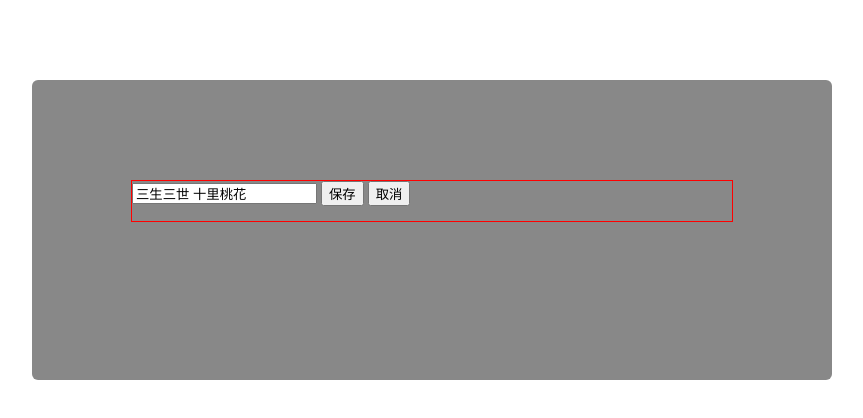
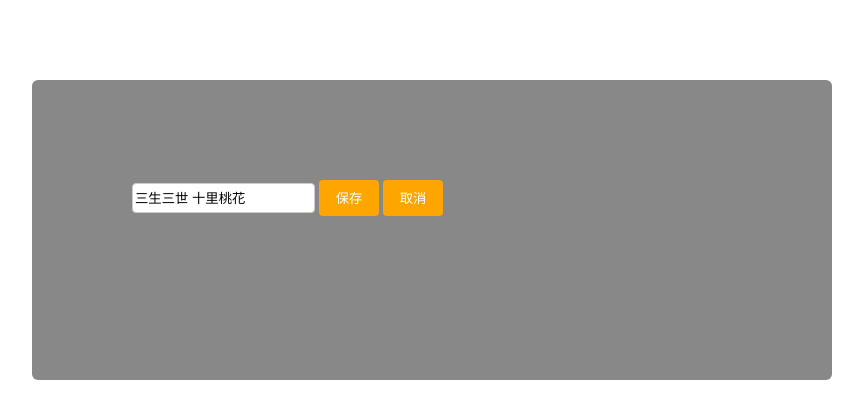
Before and after one commit to leogyy/javascript, a plain HTML site: page 效果开发/2.js即时改变页面内容.html in a window 1280 px wide. Both pictures are taken after a click on the button 826 px from the left and 195 px from the top of the page. Shown: the whole page, without its empty margins (208-1071 px from the left). Drawn offline with Linux system fonts and the light colour scheme.

Commit message:
美化代码

```diff
--- a/效果开发/2.js即时改变页面内容.html
+++ b/效果开发/2.js即时改变页面内容.html
@@ -9,18 +9,24 @@
 		.container{width:800px;height:300px;
 			overflow:hidden;
 
-		background-color: #888;border-radius:6px;margin:0 auto;
+		background-color: #888;border-radius:6px;
+		margin:0 auto;
 	margin-top:80px;}
 
   .show-section{color:#fff;position:relative;width:600px;margin:0 auto;height:40px;
-	border:1px solid red;
+
    margin-top:100px;}
 
-	.edit-section{display:none;width:600px;margin:0 auto;height:40px;
- 	border:1px solid red;
+	.edit-section{display:none;width:600px;
+		margin:0 auto;height:40px;
     margin-top:100px;}
-
+  #edit-btn,#save-btn{width:80px;height:36px;
+		line-height:36px;background-color: orange;
+		color:#fff;}
 	#edit-btn{position:absolute;right:100px;top:6px;background: none;border:none;color:orange;}
+	#cancel-btn,#save-btn{border-radius:4px;border:none;width:60px;height:36px;line-height:36px;background-color: orange;color:#fff;}
+  #edit-input{height:26px;border:1px solid #ccc;
+		border-radius:4px;}
 
 	</style>
 </head>
```
